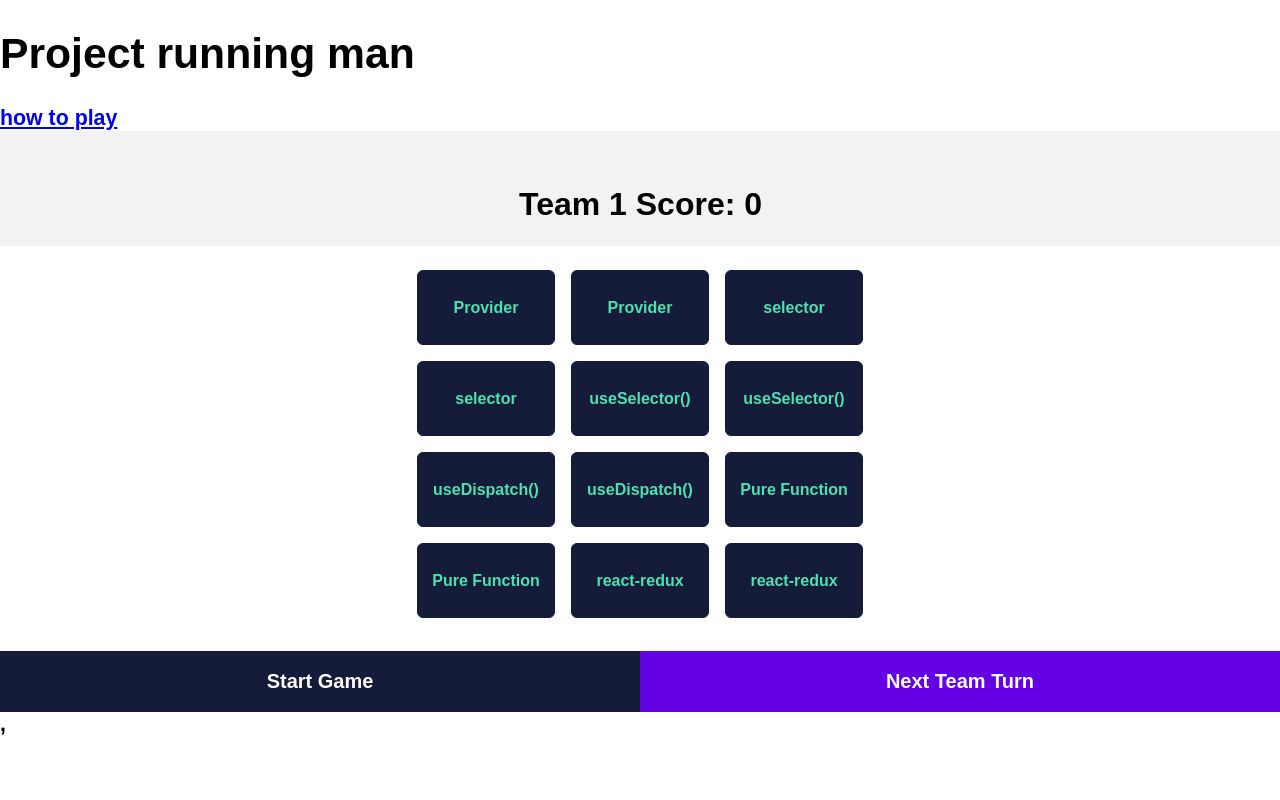
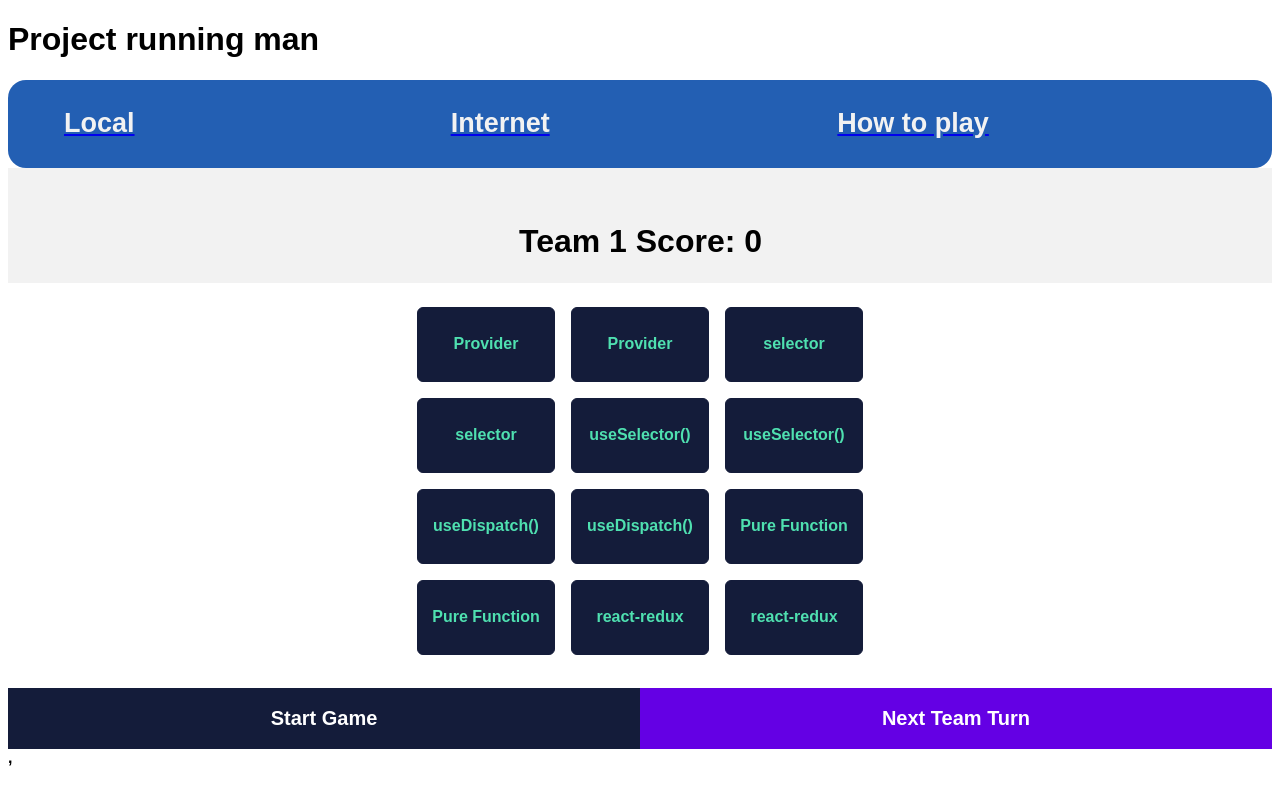
Before and after one commit to Tome94/runningmanproject, a React (Create React App) app in the folder projectg/: page /game in a window 1280 px wide. Built offline with nearby package versions, Linux system fonts and the light colour scheme.

Commit message:
added some styling to nav  and picture to card

```diff
--- a/projectg/public/index.css
+++ b/projectg/public/index.css
@@ -1,24 +1,38 @@
-body {
+html {
   margin: 0;
-  font-size: 16pt;
-  font-family: -apple-system, BlinkMacSystemFont, "Segoe UI", "Roboto", "Oxygen",
-    "Ubuntu", "Cantarell", "Fira Sans", "Droid Sans", "Helvetica Neue",
-    sans-serif;
-  -webkit-font-smoothing: antialiased;
-  -moz-osx-font-smoothing: grayscale;
 }
 
-input,
-button {
-  font: inherit;
-  box-sizing: border-box;
+* {
+  font-family: "Oxygen", sans-serif;
+  font-weight: bold;
 }
 
-input[type="submit"],
-button {
-  cursor: pointer;
+.header h1 {
+  display: flex;
+  justify-content: left;
+  color: #4fe0b0;
 }
 
+.nav-links {
+  color: white;
+  background: #235fb3;
+  text-decoration: none;
+  border-radius: 18px;
+  padding: 6px 24px;
+  font-size: 18px;
+  display: flex;
+}
+.grid {
+  display: grid;
+  grid-template-columns: repeat(auto-fit, minmax(200px, 1fr));
+  grid-gap: 40px 8px;
+  justify-content: space-evenly;
+  width: 100%;
+  padding: 0 32px;
+}
+.nav-links h2 {
+  color: #f2f2f2;
+}
 .Team {
   margin: 0 auto;
   max-width: 600px;
@@ -45,7 +59,16 @@ button {
   flex-grow: 1;
   margin-right: 0.5rem;
 }
+input,
+button {
+  font: inherit;
+  box-sizing: border-box;
+}
 
+input[type="submit"],
+button {
+  cursor: pointer;
+}
 .players {
   list-style-type: none;
   padding: 0;
@@ -69,16 +92,6 @@ button {
 .Player .remove-button:hover {
   color: #fff;
   background-color: #000;
-}
-@import url("https://fonts.googleapis.com/css2?family=Oxygen:wght@700&display=swap");
-
-html {
-  margin: 0;
-}
-
-* {
-  font-family: "Oxygen", sans-serif;
-  font-weight: bold;
 }
 
 .card {
@@ -107,7 +120,11 @@ html {
   width: fit-content;
   padding: 24px 0 33px 0;
 }
-
+.card.resting {
+  display: flex;
+  align-items: center;
+  justify-content: center;
+}
 .card.selected {
   background-color: initial;
   color: #141c3a;
@@ -123,7 +140,8 @@ html {
 }
 
 .logo-placeholder {
-  width: 120px;
+  width: 90%;
+  height: 165%;
 }
 
 .score-container {
--- a/projectg/src/App.css
+++ b/projectg/src/App.css
@@ -21,7 +21,7 @@
   align-items: center;
   justify-content: center;
   font-size: calc(10px + 2vmin);
-  color: white;
+  color: rgb(255, 255, 255);
 }
 
 .App-link {
--- a/projectg/src/App.js
+++ b/projectg/src/App.js
@@ -1,9 +1,8 @@
 //import logo from './logo.svg';
 import './App.css';
-import Homepage from './pages/homepage'
+import Navigation from './pages/Navigation'
 import Instructions from './pages/how-to-play';
 import { BrowserRouter as Router, Route, Routes } from 'react-router-dom';
-import Body from './pages/Body';
 import Team from './pages/local';
 import Game from './pages/game';
 
@@ -13,13 +12,12 @@ function App() {
       <header>
         <h1>Project running man </h1>
       </header>
-      <Body />
+      <Navigation/>
       <main>
         <Routes>
           <Route path="/game" element={<Game/>} />
         <Route path="/local" element={<Team/>} />
           <Route path="/instructions" element={<Instructions/>} />
-          <Route path="/:type?" element={<Homepage/>} />
         </Routes>
       </main>
     </Router>
--- a/projectg/src/pages/Body.js
+++ /dev/null
@@ -1,10 +0,0 @@
-import React from "react";
-import { NavLink } from "react-router-dom";
-
-export default function Body (){
-  return (
-    <div className="body">
-  <NavLink to="/instructions">how to play</NavLink>
-    </div>
-  )
-}
--- /dev/null
+++ b/projectg/src/pages/Navigation/index.js
@@ -0,0 +1,20 @@
+import React from "react";
+import { Link, NavLink } from "react-router-dom";
+const Navigation = () => {
+  return (
+    <nav>
+      <div className="nav-links">
+        <div className="grid">
+          <NavLink to="/local">
+            <h2>Local</h2>
+          </NavLink>
+          <NavLink>
+            <h2>Internet</h2>
+          </NavLink>
+          <NavLink to="/instructions"><h2>How to play</h2></NavLink>
+        </div>
+      </div>
+    </nav>
+  );
+};
+export default Navigation;
--- a/projectg/src/pages/game/features/board/cardRow/card/Card.js
+++ b/projectg/src/pages/game/features/board/cardRow/card/Card.js
@@ -3,8 +3,9 @@ import React from 'react';
 import {useSelector, useDispatch} from 'react-redux'
 import { selectCurrentTurn } from '../../../turns/turn';
 import {selectVisibleIDs, flipCard, selectMatchedIDs, resetCards} from '../../boardSlice'
+import cardLogo from './runningmanlogo.png';
 
-let cardLogo = "https://static-assets.codecademy.com/Courses/Learn-Redux/matching-game/codecademy_logo.png";
+
 
 export const Card = ({ id, contents }) => {
   // Add selected data and dispatch variables below
@@ -27,9 +28,10 @@ export const Card = ({ id, contents }) => {
   let cardStyle = 'resting'
   let click = () => flipHandler(id, teamID);
 
-  let cardText = (
-    <img src={cardLogo} className="logo-placeholder" alt="Card option" />
-  );
+  //let cardText = <img src={cardLogo} className="logo-placeholder" alt="Card option" />
+  let cardText = <img src={cardLogo} className="logo-placeholder" alt="Card option" />;
+
+  ;
 
   // 1st if statement
   // implement card id array membership check
--- a/projectg/src/pages/homepage/index.js
+++ /dev/null
@@ -1,14 +0,0 @@
-import React from "react";
-import { Link } from "react-router-dom";
-const HomePage = () => {
-  return (
-    <div classname="page">
-      <div classname="grid">
-        <Link to="/local"><h2>local</h2></Link>
-        <Link><h2>internet</h2></Link>
-
-      </div>
-    </div>
-  );
-};
-export default HomePage
```
Also changed, not shown: projectg/src/pages/game/features/board/cardRow/card/Screenshot from 2022-04-04 19-02-21.png (added), projectg/src/pages/game/features/board/cardRow/card/runningmanlogo.png (added).
